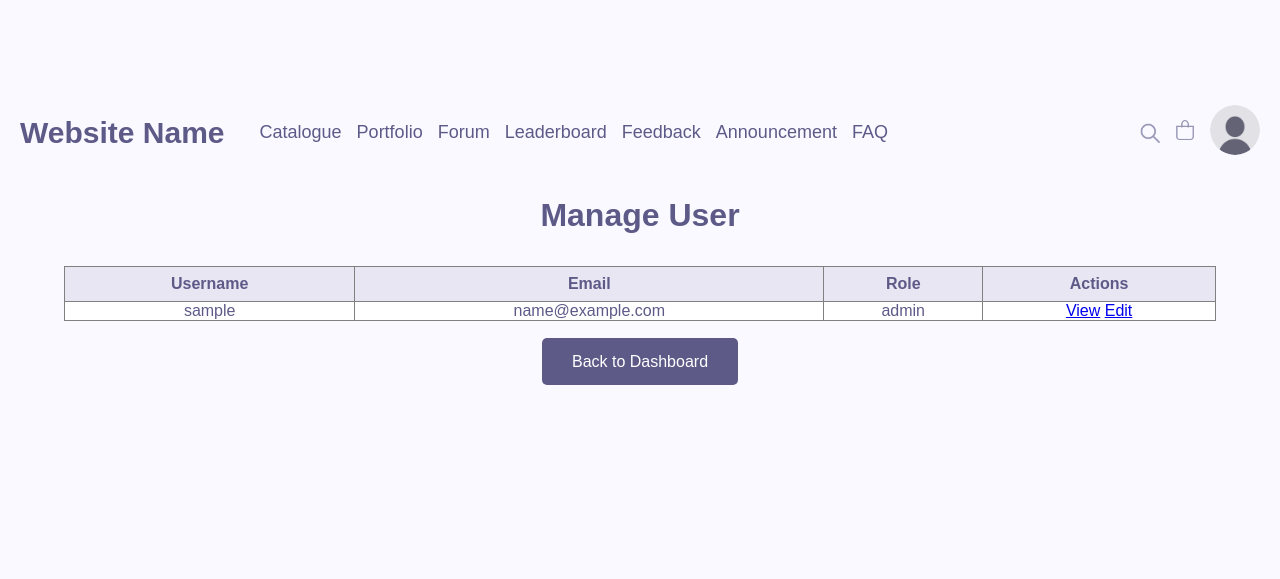
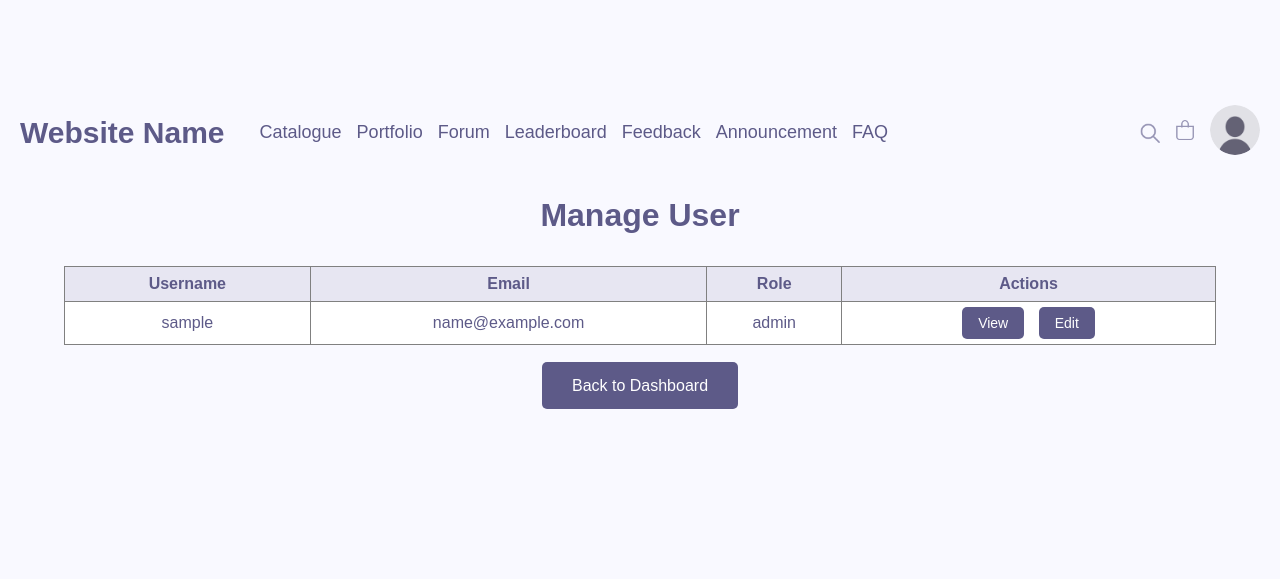
Before and after one commit to luqhak1m/MMU-talent-showcase-Group_AF, a PHP site: template src/View/admin/manage_user.php in a window 1280 px wide. Shown: the top 579 px of the page. Run offline with PHP 8.4, Linux system fonts and the light colour scheme; the template is opened without the code that fills it: most values are stand-ins (such as "Sample title", 1, 10 or a date in 2020); data that the repository does not hold is empty; some libraries are stand-ins or nearby versions.

Commit message:
Modified button for view and edit

```diff
--- a/public/css/styles.css
+++ b/public/css/styles.css
@@ -182,6 +182,26 @@ footer p {
 	background-color: #4a4770;
 }
 
+
+
+#list-button {
+    background-color: #5D5A88;
+    color: #FFFFFF;
+    border: none;
+    padding: 8px 16px;
+    margin: 5px;
+    font-size: 14px;
+    border-radius: 5px;
+    cursor: pointer;
+    text-decoration: none;
+    display: inline-block;
+}
+
+#list-button:hover {
+	background-color: #4a4770;
+}
+
+
 .auth-container {
     background-color: #FFFFFF; /* White - Main Colour */
     padding: 40px;
--- a/src/View/admin/manage_user.php
+++ b/src/View/admin/manage_user.php
@@ -29,8 +29,8 @@
                             <td><?php echo htmlspecialchars($user['Email']); ?></td>
                             <td><?php echo htmlspecialchars($user['Role']); ?></td>
                             <td>
-                                <a href="/index.php?page=admin_view_profile&user_id=<?php echo $user['UserID']; ?>">View</a>
-                                <a href="/index.php?page=admin_edit_profile&user_id=<?php echo $user['UserID']; ?>">Edit</a>
+                                <a href="/index.php?page=admin_view_profile&user_id=<?php echo $user['UserID']; ?>" class="button" id="list-button">View</a>
+                                <a href="/index.php?page=admin_edit_profile&user_id=<?php echo $user['UserID']; ?>" class="button" id="list-button">Edit</a>
                             </td>
                         </tr>
                     <?php endforeach; ?>
```
